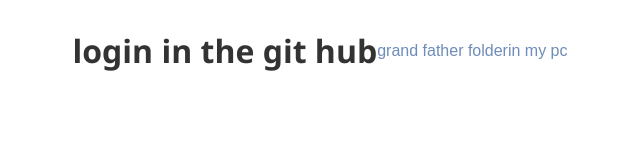
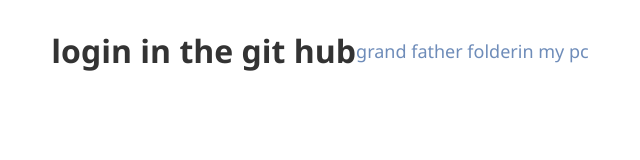
Before and after one commit to ashirbaloch77-star/grandfather.html, a plain HTML site: page index.html in a window 1280 px wide. Shown: the whole page, without its empty margins (320-960 px from the left). Drawn offline with Linux system fonts and the light colour scheme.

Commit message:
Update styles.css

```diff
--- a/styles.css
+++ b/styles.css
@@ -5,4 +5,7 @@
     align-items: center;
 }
 div{color : #333; font-family: 'Segoe UI', Tahoma, Geneva, Verdana, sans-serif;
+text-align:midle;}
+p{color: #3b64a1bd; font-size: 18px;
+font-family: 'Segoe UI', Tahoma, Geneva, Verdana, sans-serif;
 text-align: center;}
```
